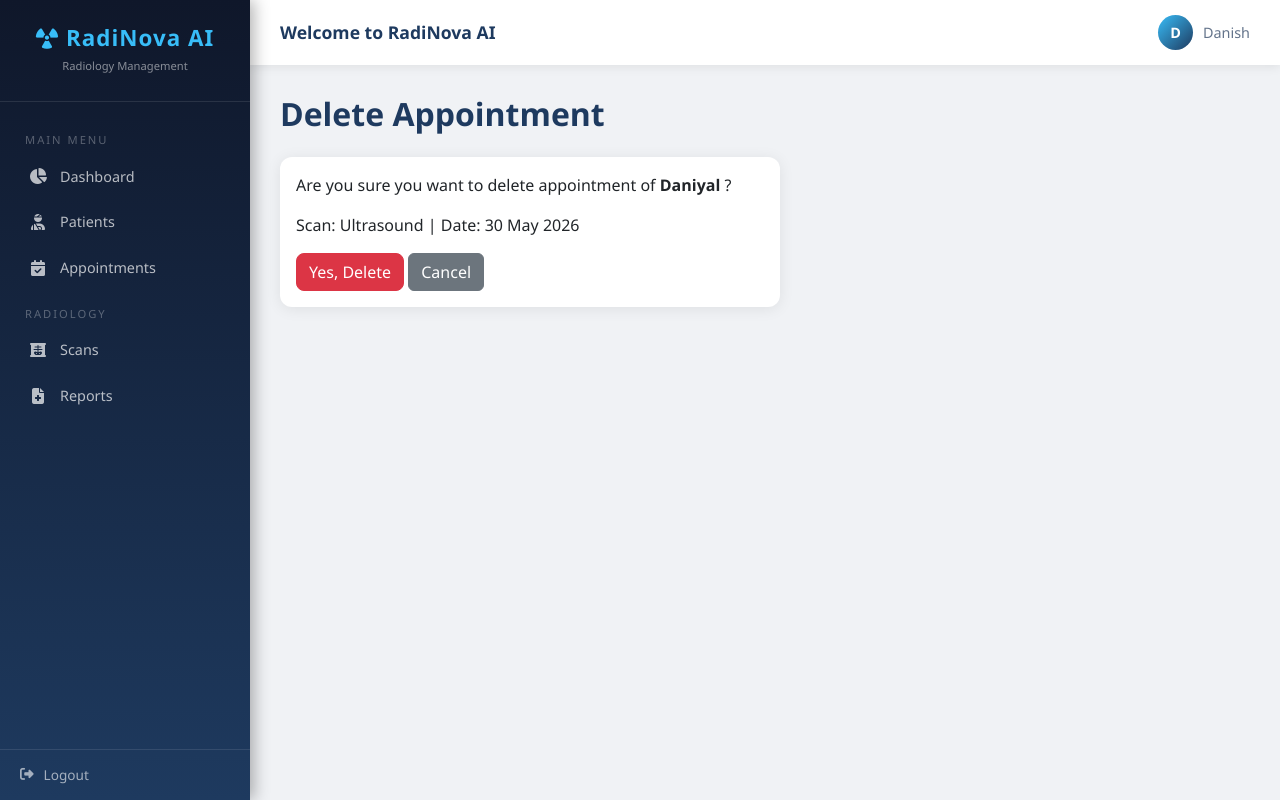
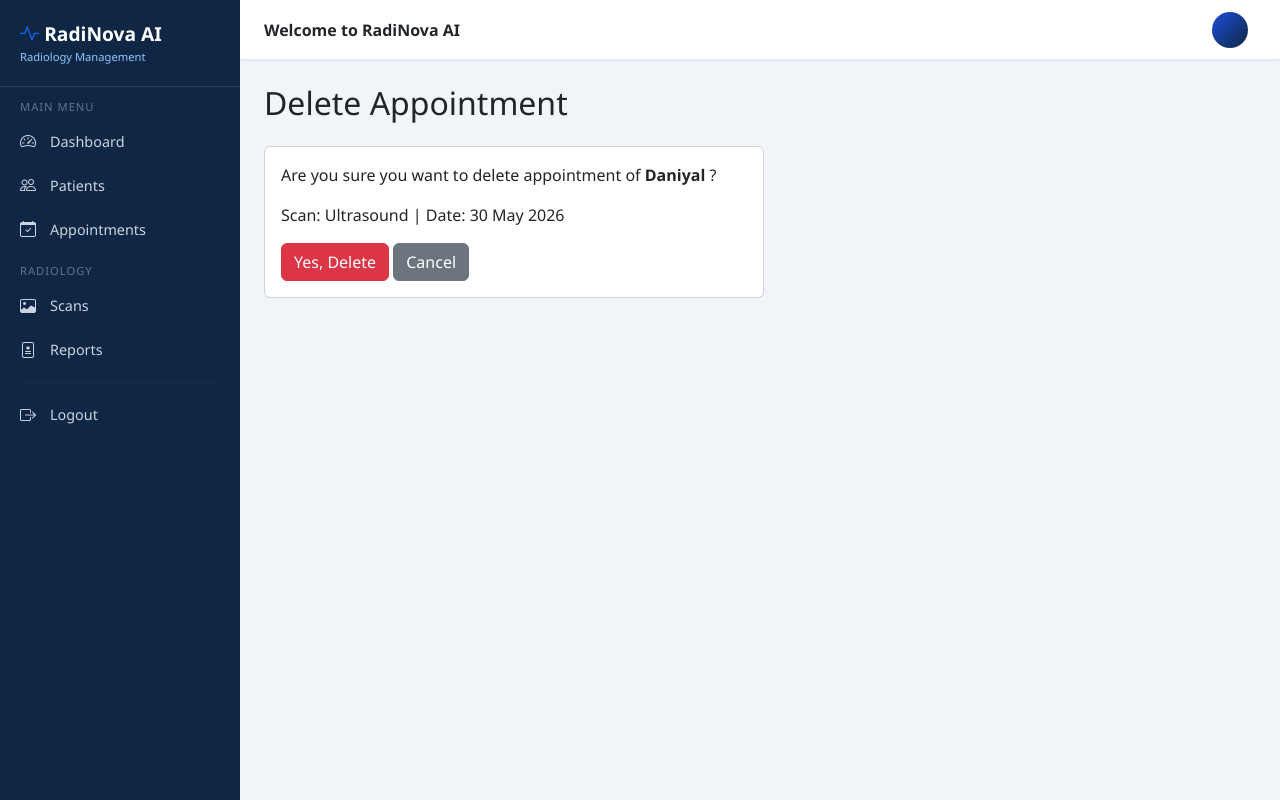
Before and after one commit to danish233-hafiz/RadiNovaAI, a Django app: page /appointments/9/delete/ in a window 1280 px wide. Run offline with Django 5.2, Linux system fonts and the light colour scheme; data comes from the database, SQL or seed files in the repository.

Commit message:
responsive design fix

```diff
--- a/templates/base.html
+++ b/templates/base.html
@@ -5,123 +5,156 @@
 <meta name="viewport" content="width=device-width, initial-scale=1.0">
 <title>RadiNova AI</title>
 <link href="https://cdn.jsdelivr.net/npm/bootstrap@5.3.0/dist/css/bootstrap.min.css" rel="stylesheet">
-<link href="https://cdnjs.cloudflare.com/ajax/libs/font-awesome/6.4.0/css/all.min.css" rel="stylesheet">
+<link href="https://cdn.jsdelivr.net/npm/bootstrap-icons@1.10.0/font/bootstrap-icons.css" rel="stylesheet">
 <style>
-* { margin: 0; padding: 0; box-sizing: border-box; }
-body { font-family: 'Segoe UI', sans-serif; background: #f0f2f5; }
+:root {
+  --sidebar-width: 240px;
+  --sidebar-bg: #0f2744;
+  --sidebar-hover: #1d4ed8;
+  --topbar-height: 60px;
+}
+* { box-sizing: border-box; }
+body { background: #f1f5f9; margin: 0; font-family: 'Segoe UI', sans-serif; }
+
+/* SIDEBAR */
 .sidebar {
-  width: 250px; height: 100vh; position: fixed; left: 0; top: 0;
-  background: linear-gradient(180deg, #0f172a 0%, #1e3a5f 100%);
-  padding: 0; z-index: 100; box-shadow: 4px 0 15px rgba(0,0,0,0.3);
+  position: fixed; top: 0; left: 0;
+  width: var(--sidebar-width);
+  height: 100vh;
+  background: var(--sidebar-bg);
+  z-index: 1000;
+  overflow-y: auto;
+  transition: transform 0.3s ease;
 }
-.sidebar-brand {
-  padding: 25px 20px;
+.sidebar .brand {
+  padding: 20px;
+  color: white;
+  font-size: 1.2rem;
+  font-weight: 700;
   border-bottom: 1px solid rgba(255,255,255,0.1);
-  text-align: center;
 }
-.sidebar-brand h4 {
-  color: #38bdf8; font-weight: 700; font-size: 1.4rem; margin: 0;
-  letter-spacing: 1px;
+.sidebar .brand small { display: block; font-size: 0.7rem; color: #93c5fd; font-weight: 400; }
+.sidebar .nav-section { padding: 12px 20px 4px; font-size: 0.7rem; color: #64748b; text-transform: uppercase; letter-spacing: 1px; }
+.sidebar a {
+  display: flex; align-items: center; gap: 10px;
+  padding: 10px 20px;
+  color: #cbd5e1;
+  text-decoration: none;
+  font-size: 0.9rem;
+  transition: all 0.2s;
 }
-.sidebar-brand small { color: rgba(255,255,255,0.5); font-size: 0.7rem; }
-.sidebar-menu { padding: 15px 0; }
-.sidebar-menu a {
-  display: flex; align-items: center; gap: 12px;
-  padding: 12px 25px; color: rgba(255,255,255,0.7);
-  text-decoration: none; font-size: 0.9rem; font-weight: 500;
-  transition: all 0.3s; border-left: 3px solid transparent;
+.sidebar a:hover, .sidebar a.active {
+  background: var(--sidebar-hover);
+  color: white;
+  padding-left: 25px;
 }
-.sidebar-menu a:hover, .sidebar-menu a.active {
-  color: #fff; background: rgba(56,189,248,0.15);
-  border-left: 3px solid #38bdf8;
+.sidebar a i { font-size: 1rem; width: 20px; }
+
+/* MAIN CONTENT */
+.main-wrapper {
+  margin-left: var(--sidebar-width);
+  min-height: 100vh;
+  transition: margin 0.3s ease;
 }
-.sidebar-menu a i { width: 20px; text-align: center; font-size: 1rem; }
-.sidebar-menu .menu-label {
-  padding: 15px 25px 5px; color: rgba(255,255,255,0.3);
-  font-size: 0.7rem; text-transform: uppercase; letter-spacing: 2px;
+.topbar {
+  height: var(--topbar-height);
+  background: white;
+  border-bottom: 1px solid #e2e8f0;
+  display: flex;
+  align-items: center;
+  justify-content: space-between;
+  padding: 0 24px;
+  position: sticky;
+  top: 0;
+  z-index: 100;
+  box-shadow: 0 1px 3px rgba(0,0,0,0.05);
 }
-.sidebar-footer {
-  position: absolute; bottom: 0; width: 100%;
-  padding: 15px 20px; border-top: 1px solid rgba(255,255,255,0.1);
+.content-area { padding: 24px; }
+.user-avatar {
+  width: 36px; height: 36px;
+  background: linear-gradient(135deg, #1d4ed8, #0f2744);
+  border-radius: 50%;
+  display: flex; align-items: center; justify-content: center;
+  color: white; font-weight: 700; font-size: 0.9rem;
 }
-.sidebar-footer a {
-  display: flex; align-items: center; gap: 10px;
-  color: rgba(255,255,255,0.6); text-decoration: none; font-size: 0.85rem;
-  transition: color 0.3s;
+
+/* OVERLAY */
+.sidebar-overlay {
+  display: none;
+  position: fixed; top: 0; left: 0;
+  width: 100%; height: 100%;
+  background: rgba(0,0,0,0.5);
+  z-index: 999;
 }
-.sidebar-footer a:hover { color: #f87171; }
-.main-content {
-  margin-left: 250px; min-height: 100vh;
+.sidebar-overlay.show { display: block; }
+
+/* MOBILE */
+@media (max-width: 768px) {
+  .sidebar { transform: translateX(-100%); }
+  .sidebar.show { transform: translateX(0); }
+  .main-wrapper { margin-left: 0; }
+  .content-area { padding: 16px; }
+  .menu-btn { display: flex !important; }
 }
-.top-bar {
-  background: #fff; padding: 15px 30px;
-  display: flex; justify-content: space-between; align-items: center;
-  box-shadow: 0 2px 10px rgba(0,0,0,0.08); position: sticky; top: 0; z-index: 99;
+@media (min-width: 769px) {
+  .menu-btn { display: none !important; }
 }
-.top-bar .page-title { font-weight: 600; color: #1e3a5f; font-size: 1.1rem; }
-.top-bar .user-info {
-  display: flex; align-items: center; gap: 10px;
-  color: #64748b; font-size: 0.9rem;
-}
-.top-bar .user-avatar {
-  width: 35px; height: 35px; border-radius: 50%;
-  background: linear-gradient(135deg, #38bdf8, #1e3a5f);
-  display: flex; align-items: center; justify-content: center;
-  color: #fff; font-weight: 700; font-size: 0.9rem;
-}
-.content-area { padding: 30px; }
-.card {
-  border: none; border-radius: 12px;
-  box-shadow: 0 2px 15px rgba(0,0,0,0.08); margin-bottom: 20px;
-}
-.card-header {
-  background: #fff; border-bottom: 1px solid #f1f5f9;
-  border-radius: 12px 12px 0 0 !important;
-  padding: 15px 20px; font-weight: 600; color: #1e3a5f;
-}
-.btn-primary { background: #2563eb; border-color: #2563eb; border-radius: 8px; }
-.btn-primary:hover { background: #1d4ed8; border-color: #1d4ed8; }
-.btn-danger { border-radius: 8px; }
-.btn-warning { border-radius: 8px; }
-.btn-info { border-radius: 8px; }
-.table thead th { font-size: 0.85rem; text-transform: uppercase; letter-spacing: 0.5px; }
-.form-control, .form-select { border-radius: 8px; border: 1px solid #e2e8f0; }
-.form-control:focus { border-color: #38bdf8; box-shadow: 0 0 0 3px rgba(56,189,248,0.15); }
-.badge { border-radius: 6px; padding: 5px 10px; }
-h2 { color: #1e3a5f; font-weight: 700; }
 </style>
 </head>
 <body>
-<div class="sidebar">
-  <div class="sidebar-brand">
-    <h4><i class="fas fa-radiation"></i> RadiNova AI</h4>
+
+<!-- Sidebar Overlay (mobile) -->
+<div class="sidebar-overlay" id="overlay" onclick="closeSidebar()"></div>
+
+<!-- Sidebar -->
+<div class="sidebar" id="sidebar">
+  <div class="brand">
+    <div><i class="bi bi-activity text-primary"></i> RadiNova AI</div>
     <small>Radiology Management</small>
   </div>
-  <div class="sidebar-menu">
-    <div class="menu-label">Main Menu</div>
-    <a href="/dashboard/"><i class="fas fa-chart-pie"></i> Dashboard</a>
-    <a href="/patients/"><i class="fas fa-user-injured"></i> Patients</a>
-    <a href="/appointments/"><i class="fas fa-calendar-check"></i> Appointments</a>
-    <div class="menu-label">Radiology</div>
-    <a href="/radiology/"><i class="fas fa-x-ray"></i> Scans</a>
-    <a href="/reports/"><i class="fas fa-file-medical"></i> Reports</a>
-  </div>
-  <div class="sidebar-footer">
-    <a href="/logout/"><i class="fas fa-sign-out-alt"></i> Logout</a>
-  </div>
+  <div class="nav-section">Main Menu</div>
+  <a href="/dashboard/"><i class="bi bi-speedometer2"></i> Dashboard</a>
+  <a href="/patients/"><i class="bi bi-people"></i> Patients</a>
+  <a href="/appointments/"><i class="bi bi-calendar-check"></i> Appointments</a>
+  <div class="nav-section">Radiology</div>
+  <a href="/radiology/"><i class="bi bi-image"></i> Scans</a>
+  <a href="/reports/"><i class="bi bi-file-medical"></i> Reports</a>
+  <hr style="border-color:rgba(255,255,255,0.1);margin:10px 20px;">
+  <a href="/logout/"><i class="bi bi-box-arrow-right"></i> Logout</a>
 </div>
-<div class="main-content">
-  <div class="top-bar">
-    <span class="page-title">Welcome to RadiNova AI</span>
-    <div class="user-info">
-      <div class="user-avatar">D</div>
-      <span>Danish</span>
+
+<!-- Main Content -->
+<div class="main-wrapper">
+  <!-- Topbar -->
+  <div class="topbar">
+    <div class="d-flex align-items-center gap-3">
+      <button class="btn btn-sm btn-outline-secondary menu-btn" onclick="toggleSidebar()">
+        <i class="bi bi-list fs-5"></i>
+      </button>
+      <span class="fw-semibold text-dark d-none d-sm-block">Welcome to RadiNova AI</span>
+    </div>
+    <div class="d-flex align-items-center gap-2">
+      <div class="user-avatar">{{ request.user.username|first|upper }}</div>
+      <span class="fw-semibold text-dark">{{ request.user.username }}</span>
     </div>
   </div>
+
+  <!-- Page Content -->
   <div class="content-area">
     {% block content %}{% endblock %}
   </div>
 </div>
+
 <script src="https://cdn.jsdelivr.net/npm/bootstrap@5.3.0/dist/js/bootstrap.bundle.min.js"></script>
+<script>
+function toggleSidebar() {
+  document.getElementById('sidebar').classList.toggle('show');
+  document.getElementById('overlay').classList.toggle('show');
+}
+function closeSidebar() {
+  document.getElementById('sidebar').classList.remove('show');
+  document.getElementById('overlay').classList.remove('show');
+}
+</script>
 </body>
 </html>
```
